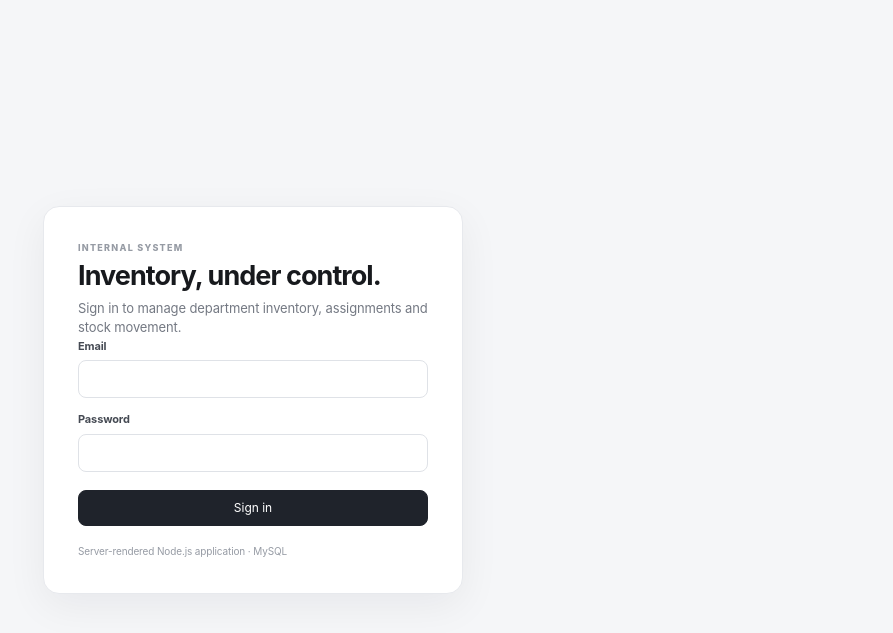
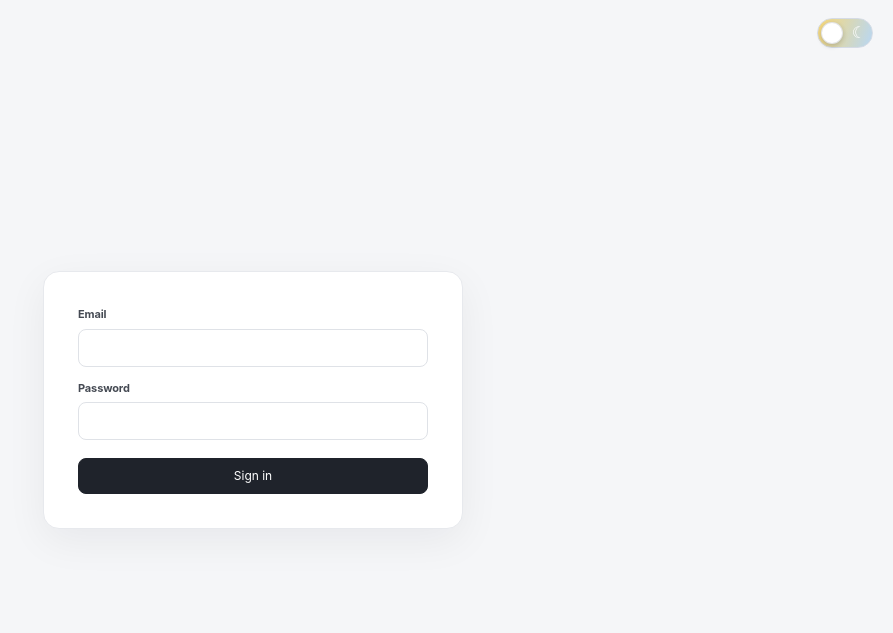
Before and after one commit to anubhav-avitech/avi, a Node server app: page /login in a window 1280 px wide. Shown: the top 633 px of the page, without its empty margins (387-1280 px from the left). Run offline with Node 20, Linux system fonts and the light colour scheme; some libraries are stand-ins or nearby versions.

Commit message:
Polish inventory UI and add theme controls
Co-authored-by: Copilot <223556219+Copilot@users.noreply.github.com>

```diff
--- /dev/null
+++ b/public/theme.js
@@ -0,0 +1,35 @@
+(() => {
+  const storageKey = 'avitec-inventory-theme';
+
+  try {
+    if (localStorage.getItem(storageKey) === 'night') {
+      document.documentElement.dataset.theme = 'night';
+    }
+  } catch (error) {
+    console.warn('Unable to read the saved theme preference.', error);
+  }
+
+  document.addEventListener('DOMContentLoaded', () => {
+    const toggle = document.querySelector('.theme-toggle');
+    if (!toggle) return;
+
+    const syncToggle = () => {
+      const isNight = document.documentElement.dataset.theme === 'night';
+      toggle.setAttribute('aria-checked', String(isNight));
+      toggle.title = isNight ? 'Switch to day theme' : 'Switch to night theme';
+    };
+
+    syncToggle();
+    toggle.addEventListener('click', () => {
+      const isNight = document.documentElement.dataset.theme !== 'night';
+      document.documentElement.dataset.theme = isNight ? 'night' : 'day';
+      syncToggle();
+
+      try {
+        localStorage.setItem(storageKey, isNight ? 'night' : 'day');
+      } catch (error) {
+        console.warn('Unable to save the theme preference.', error);
+      }
+    });
+  });
+})();
--- a/src/public/inventory.css
+++ b/src/public/inventory.css
@@ -20,7 +20,16 @@
 .purchase-details dl>div{min-width:0}
 .purchase-details dt{color:#9297a0;font-size:9px;text-transform:uppercase;letter-spacing:.05em}
 .purchase-details dd{margin:1px 0 0;overflow-wrap:anywhere;font-size:10px}
-.inventory-head-actions{display:flex;align-items:center;gap:8px;flex-wrap:wrap}
+.toolbar .button{white-space:nowrap}
+.assignments-page-head{justify-content:flex-end}
+.history-search{margin-top:0}
+.history-search-status{margin:-5px 0 10px;color:var(--muted);font-size:11px}
+.history-row[hidden]{display:none}
+.history-details{min-width:220px}
+.history-details dl{display:grid;gap:4px;margin:0}
+.history-details dl>div{display:grid;grid-template-columns:minmax(90px,auto) minmax(0,1fr);gap:8px}
+.history-details dt{color:var(--muted);font-size:10px}
+.history-details dd{margin:0;overflow-wrap:anywhere;font-size:11px}
 .batch-record-list{padding:8px 18px}
 .batch-record-card{display:flex;align-items:center;justify-content:space-between;gap:16px;padding:15px 2px;border-bottom:1px solid var(--line)}
 .batch-record-card:last-child{border-bottom:0}
--- /dev/null
+++ b/src/public/theme.css
@@ -0,0 +1,245 @@
+.theme-toggle {
+  display: inline-flex;
+  flex: 0 0 auto;
+  align-items: center;
+  justify-content: center;
+  padding: 0;
+  border: 0;
+  background: transparent;
+  cursor: pointer;
+}
+
+.theme-toggle-track {
+  position: relative;
+  display: block;
+  width: 56px;
+  height: 30px;
+  border: 1px solid #d5dbe5;
+  border-radius: 999px;
+  background: linear-gradient(110deg, #f8d878, #b8d7f4);
+  transition: background .35s ease, border-color .35s ease;
+}
+
+.theme-toggle-sun,
+.theme-toggle-moon {
+  position: absolute;
+  top: 4px;
+  width: 20px;
+  color: #fff;
+  font: 16px/20px Arial, sans-serif;
+  text-align: center;
+}
+
+.theme-toggle-sun {
+  left: 3px;
+}
+
+.theme-toggle-moon {
+  right: 3px;
+}
+
+.theme-toggle-thumb {
+  position: absolute;
+  top: 3px;
+  left: 3px;
+  width: 22px;
+  height: 22px;
+  border: 1px solid rgba(31, 35, 43, .12);
+  border-radius: 50%;
+  background: #fff;
+  box-shadow: 0 2px 5px rgba(20, 24, 30, .2);
+  transition: transform .35s cubic-bezier(.2, .8, .2, 1), background .35s ease;
+}
+
+.profile .theme-toggle-track {
+  display: block;
+  flex-direction: initial;
+  text-align: initial;
+}
+
+.profile .theme-toggle-track > span {
+  display: block;
+  text-align: center;
+}
+
+.theme-toggle:focus-visible {
+  outline: 3px solid #7d9de8;
+  outline-offset: 3px;
+  border-radius: 999px;
+}
+
+.auth-theme-toggle {
+  position: fixed;
+  z-index: 10;
+  top: 18px;
+  right: 20px;
+}
+
+html[data-theme="night"] {
+  color-scheme: dark;
+  --bg: #10141b;
+  --panel: #191f29;
+  --text: #edf1f7;
+  --muted: #a2adbd;
+  --line: #303947;
+  --accent: #53689f;
+  --soft: #262e3b;
+  --danger: #ff9188;
+  --green: #83d6a5;
+  --amber: #f3cb72;
+}
+
+html[data-theme="night"] body {
+  background: var(--bg);
+}
+
+html[data-theme="night"] .topbar {
+  background: rgba(25, 31, 41, .94);
+}
+
+html[data-theme="night"] .brand {
+  background: #fff;
+  border-radius: 4px;
+}
+
+html[data-theme="night"] .login-card {
+  box-shadow: 0 12px 40px rgba(0, 0, 0, .28);
+}
+
+html[data-theme="night"] .secondary {
+  background: var(--panel);
+  color: var(--text);
+}
+
+html[data-theme="night"] th {
+  background: #202833;
+  color: var(--muted);
+}
+
+html[data-theme="night"] input,
+html[data-theme="night"] select,
+html[data-theme="night"] textarea {
+  background: #141a23;
+  border-color: var(--line);
+  color: var(--text);
+}
+
+html[data-theme="night"] input:focus,
+html[data-theme="night"] select:focus,
+html[data-theme="night"] textarea:focus {
+  border-color: #8398ce;
+  box-shadow: 0 0 0 3px rgba(131, 152, 206, .18);
+}
+
+html[data-theme="night"] label {
+  color: #d3dae5;
+}
+
+html[data-theme="night"] .status {
+  background: #303844;
+  color: #d6deea;
+}
+
+html[data-theme="night"] .status.available,
+html[data-theme="night"] .status.active,
+html[data-theme="night"] .status.returned {
+  background: #183728;
+  color: #91e0b0;
+}
+
+html[data-theme="night"] .status.assigned {
+  background: #40351d;
+  color: #f3cb72;
+}
+
+html[data-theme="night"] .status.inactive,
+html[data-theme="night"] .status.retired,
+html[data-theme="night"] .status.damaged,
+html[data-theme="night"] .status.lost {
+  background: #442725;
+  color: #ffaaa2;
+}
+
+html[data-theme="night"] .tag {
+  background: #303844;
+  color: #c9d2df;
+}
+
+html[data-theme="night"] .actions a,
+html[data-theme="night"] .link,
+html[data-theme="night"] .purchase-details summary {
+  color: #bdc7d6;
+}
+
+html[data-theme="night"] .flash {
+  background: #183728;
+  border-color: #28523a;
+  color: #a8e8bd;
+}
+
+html[data-theme="night"] .flash.error {
+  background: #442725;
+  border-color: #673832;
+  color: #ffaaa2;
+}
+
+html[data-theme="night"] .item-reference {
+  color: #bdc7d6;
+}
+
+html[data-theme="night"] .chemical-summary span,
+html[data-theme="night"] .stock-unit-total {
+  background: #202833;
+}
+
+html[data-theme="night"] .expiry-alert-card {
+  border-color: #594b2e;
+}
+
+html[data-theme="night"] .expiry-alert-head {
+  background: #242317;
+}
+
+html[data-theme="night"] .expiry-alert-head > a {
+  color: #c4cedc;
+}
+
+html[data-theme="night"] .expiry-badge.upcoming {
+  background: #40351d;
+  color: #f3cb72;
+}
+
+html[data-theme="night"] .expiry-badge.urgent,
+html[data-theme="night"] .expiry-badge.expired {
+  background: #442725;
+  color: #ffaaa2;
+}
+
+html[data-theme="night"] .retire-dialog {
+  background: var(--panel);
+}
+
+html[data-theme="night"] .receiving-record-signatures > div {
+  border-color: #697586;
+}
+
+html[data-theme="night"] code {
+  color: #bdc7d6;
+}
+
+html[data-theme="night"] .theme-toggle-track {
+  border-color: #53617b;
+  background: linear-gradient(110deg, #303f60, #222b40);
+}
+
+html[data-theme="night"] .theme-toggle-thumb {
+  transform: translateX(26px);
+  background: #edf1f7;
+}
+
+@media (prefers-reduced-motion: reduce) {
+  .theme-toggle-track,
+  .theme-toggle-thumb {
+    transition: none;
+  }
+}
--- a/src/views/assignments/index.ejs
+++ b/src/views/assignments/index.ejs
@@ -1,4 +1,4 @@
-<div class="page-head"><div><div class="eyebrow">CONTROL</div><h1>Assignments</h1><p class="muted"><%= user.role_name==='Administrator'?'Company-wide issue and return records.':'Track issues within your department.' %></p></div><% if(user.permissions.includes('ASSIGNMENT_CREATE')){ %><a class="primary button" href="/assignments/new">Issue stock</a><% } %></div>
+<div class="page-head assignments-page-head"><% if(user.permissions.includes('ASSIGNMENT_CREATE')){ %><a class="primary button" href="/assignments/new">Assign stock</a><% } %></div>
 <section class="card"><table><thead><tr><th>Item</th><th>Employee</th><th>Department</th><th>Issue date</th><th>Issued by</th><th>Quantity</th><th>State</th><th></th></tr></thead><tbody>
 <% if(!rows.length){ %><tr><td colspan="8" class="empty">No assignments yet.</td></tr><% } %>
 <% rows.forEach(r=>{ %><tr>
--- a/src/views/auth/login.ejs
+++ b/src/views/auth/login.ejs
@@ -1 +1 @@
-<div class="login-card"><div class="eyebrow">INTERNAL SYSTEM</div><h1>Inventory, under control.</h1><p class="muted">Sign in to manage department inventory, assignments and stock movement.</p><% if(error){ %><div class="flash error"><%= error %></div><% } %><form method="post" action="/login" class="stack"><input type="hidden" name="_csrf" value="<%= csrfToken %>"><label>Email<input type="email" name="email" required autocomplete="username"></label><label>Password<input type="password" name="password" required autocomplete="current-password"></label><button class="primary full">Sign in</button></form><p class="hint">Server-rendered Node.js application · MySQL</p></div>
+<div class="login-card"><% if(error){ %><div class="flash error"><%= error %></div><% } %><form method="post" action="/login" class="stack"><input type="hidden" name="_csrf" value="<%= csrfToken %>"><label>Email<input type="email" name="email" required autocomplete="username"></label><label>Password<input type="password" name="password" required autocomplete="current-password"></label><button class="primary full">Sign in</button></form></div>
--- a/src/views/inventory/batches.ejs
+++ b/src/views/inventory/batches.ejs
@@ -1,10 +1,7 @@
 <div class="page-head">
   <div>
-    <div class="eyebrow">INVENTORY DOCUMENTS</div>
-    <h1>Batch receiving records</h1>
-    <p class="muted">Each record groups all chemicals that share a batch number within a department.</p>
+    <p class="muted">Each record groups all chemicals that share a batch number.</p>
   </div>
-  <a class="secondary button" href="/inventory">Back to inventory</a>
 </div>
 <section class="card batch-record-list">
   <% if(!batches.length){ %>
@@ -13,7 +10,6 @@
     <% batches.forEach(batch=>{ %>
       <article class="batch-record-card">
         <div>
-          <div class="eyebrow"><%= batch.department %></div>
           <h2>Batch <%= batch.batch_number %></h2>
           <p class="muted"><%= batch.chemical_count %> chemicals · <%= batch.line_count %> stock lines<% if(batch.bill_count){ %> · <%= batch.bill_count %> vendor bills<% } %></p>
           <% if(batch.first_received_date){ %><small class="muted">First received <%= batch.first_received_date %></small><% } %>
--- a/src/views/layout.ejs
+++ b/src/views/layout.ejs
@@ -1 +1 @@
-<!doctype html><html lang="en"><head><meta charset="utf-8"><meta name="viewport" content="width=device-width,initial-scale=1"><title><%= title %> · <%= appName %></title><link rel="stylesheet" href="/styles.css"><link rel="stylesheet" href="/inventory.css?v=20"></head><body><% if(user){ %><%- include('partials/nav') %><main class="shell"><% } else { %><main class="auth-shell"><% } %><% if(flash){ %><div class="flash <%= flash.type %>"><%= flash.msg %></div><% } %><%- body %></main></body></html>
+<!doctype html><html lang="en"><head><meta charset="utf-8"><meta name="viewport" content="width=device-width,initial-scale=1"><title><%= title %> · <%= appName %></title><script src="/theme.js?v=1"></script><link rel="stylesheet" href="/styles.css?v=2"><link rel="stylesheet" href="/inventory.css?v=24"><link rel="stylesheet" href="/theme.css?v=3"></head><body><% if(user){ %><%- include('partials/nav') %><main class="shell"><% } else { %><%- include('partials/theme-toggle', { themeToggleClass: 'auth-theme-toggle' }) %><main class="auth-shell"><% } %><% if(flash){ %><div class="flash <%= flash.type %>"><%= flash.msg %></div><% } %><%- body %></main></body></html>
--- a/src/views/partials/nav.ejs
+++ b/src/views/partials/nav.ejs
@@ -3,7 +3,8 @@
   <nav>
     <a class="<%= path==='/'?'active':'' %>" href="/">Overview</a>
     <% if((user.permissions || []).includes('INVENTORY_VIEW')){ %>
-      <a class="<%= path.startsWith('/inventory')?'active':'' %>" href="/inventory">Inventory</a>
+      <a class="<%= path.startsWith('/inventory')&&!path.startsWith('/inventory/batches')?'active':'' %>" href="/inventory">Inventory</a>
+      <a class="<%= path.startsWith('/inventory/batches')?'active':'' %>" href="/inventory/batches">Batch receiving records</a>
       <a class="<%= path.startsWith('/history')?'active':'' %>" href="/history">History</a>
     <% } %>
     <% if((user.role_name==='Department User'||user.role_name==='Administrator')&&(user.permissions.includes('ASSIGNMENT_CREATE')||user.permissions.includes('ASSIGNMENT_RETURN'))){ %>
@@ -15,7 +16,7 @@
     <% } %>
   </nav>
   <div class="profile">
-    <span><strong><%= user.name %></strong><small><%= user.role_name %><% if(user.department_name){ %> · <%= user.department_name %><% } %></small></span>
+    <%- include('theme-toggle', { themeToggleClass: '' }) %>
     <form method="post" action="/logout"><input type="hidden" name="_csrf" value="<%= csrfToken %>"><button class="ghost">Sign out</button></form>
   </div>
 </header>
--- /dev/null
+++ b/src/views/partials/theme-toggle.ejs
@@ -0,0 +1,7 @@
+<button class="theme-toggle <%= themeToggleClass %>" type="button" role="switch" aria-checked="false" aria-label="Night theme" title="Switch to night theme">
+  <span class="theme-toggle-track" aria-hidden="true">
+    <span class="theme-toggle-sun">☀</span>
+    <span class="theme-toggle-moon">☾</span>
+    <span class="theme-toggle-thumb"></span>
+  </span>
+</button>
```
Also changed, not shown: src/views/dashboard/history.ejs (+87 -3 lines), src/views/dashboard/index.ejs (+0 -8 lines), src/views/inventory/index.ejs (+5 -16 lines).
